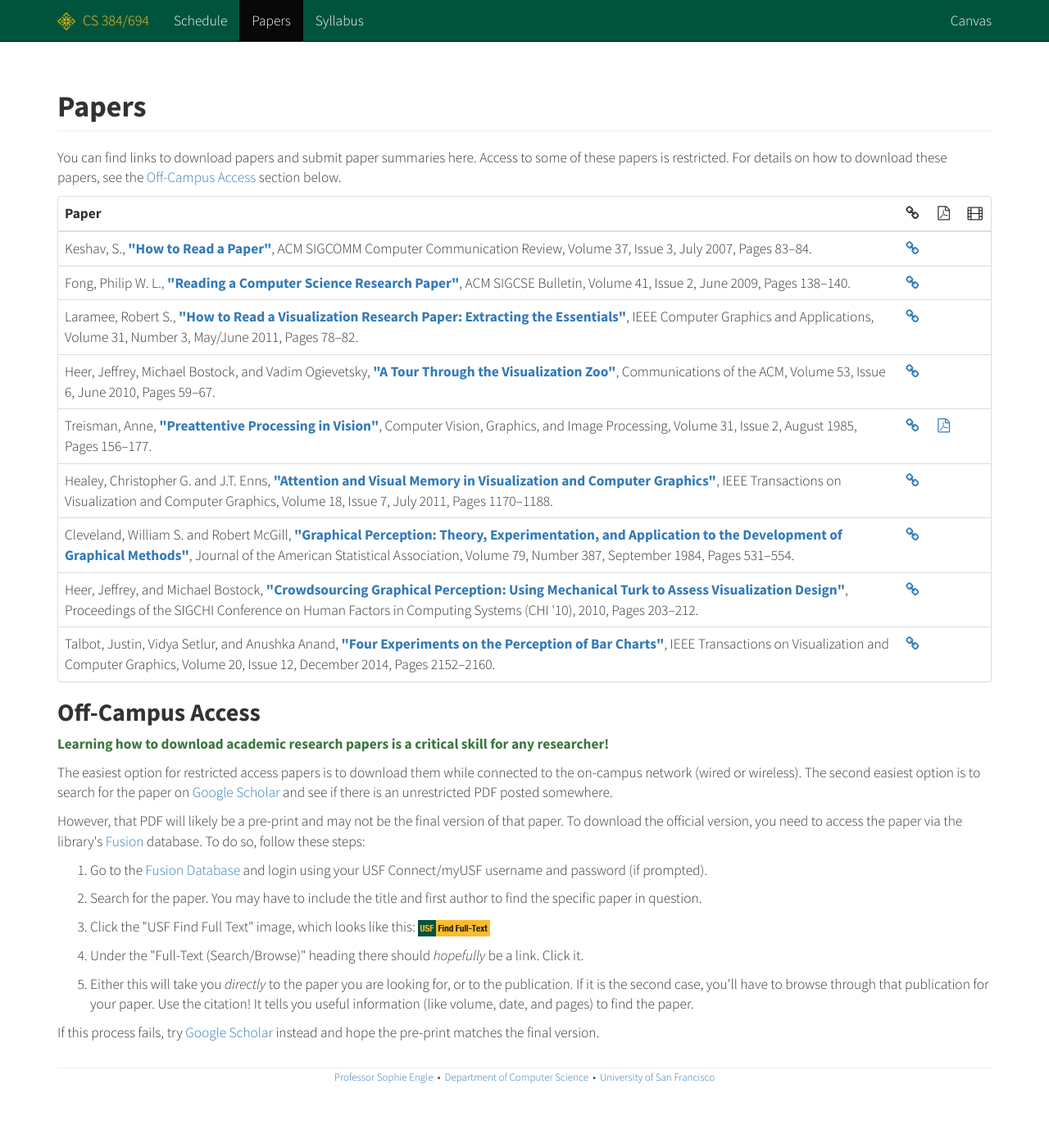
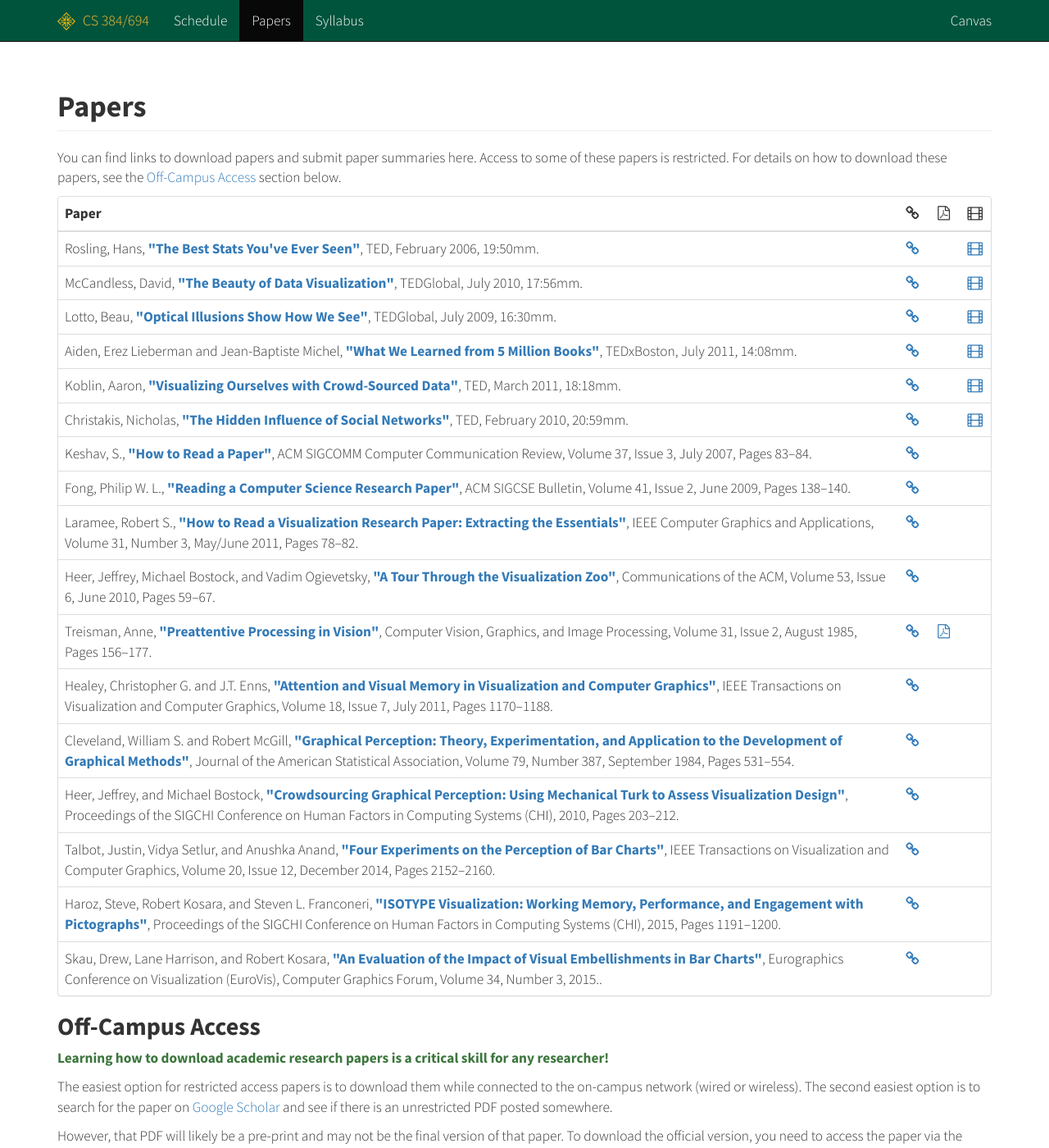
Before and after one commit to cs694/fall2015, a Jekyll site: the page built from papers.html, in a window 1280 px wide and 1400 px high. Shown: the whole window at 82% size. Built offline with Jekyll 4.4.1, drawn with Linux system fonts in a browser that asks for light colours; Markdown is read by kramdown in place of the engine named in the settings.

Commit message:
Adding video links.

```diff
--- a/_data/schedule.yml
+++ b/_data/schedule.yml
@@ -3,7 +3,43 @@
   info : 'Course Introduction'
   gray : false
   flag : false
-  todo : 'We will go over the <a href="{{ site.github.url }}/syllabus.html">syllabus</a>, how to download papers, and go through introductions of everyone in the class. There is nothing due this week.'
+  todo : 'We will go over the <a href="{{ site.github.url }}/syllabus.html">syllabus</a>, how to download papers, and go through introductions of everyone in the class. Time permitting, we will also watch some TED videos. There is nothing due this week.'
+  read :
+    - title   : "The Best Stats You've Ever Seen"
+      authors : 'Rosling, Hans'
+      citation: 'TED, February 2006, 19:50mm'
+      doi     : 'http://www.ted.com/talks/hans_rosling_shows_the_best_stats_you_ve_ever_seen'
+      vid     : 'http://www.ted.com/talks/hans_rosling_shows_the_best_stats_you_ve_ever_seen'
+
+    - title   : "The Beauty of Data Visualization"
+      authors : 'McCandless, David'
+      citation: 'TEDGlobal, July 2010, 17:56mm'
+      doi     : 'http://www.ted.com/talks/david_mccandless_the_beauty_of_data_visualization'
+      vid     : 'http://www.ted.com/talks/david_mccandless_the_beauty_of_data_visualization'
+
+    - title   : "Optical Illusions Show How We See"
+      authors : 'Lotto, Beau'
+      citation: 'TEDGlobal, July 2009, 16:30mm'
+      doi     : 'http://www.ted.com/talks/beau_lotto_optical_illusions_show_how_we_see'
+      vid     : 'http://www.ted.com/talks/beau_lotto_optical_illusions_show_how_we_see'
+
+    - title   : "What We Learned from 5 Million Books"
+      authors : 'Aiden, Erez Lieberman and Jean-Baptiste Michel'
+      citation: 'TEDxBoston, July 2011, 14:08mm'
+      doi     : 'http://www.ted.com/talks/what_we_learned_from_5_million_books'
+      vid     : 'http://www.ted.com/talks/what_we_learned_from_5_million_books'
+
+    - title   : "Visualizing Ourselves with Crowd-Sourced Data"
+      authors : 'Koblin, Aaron'
+      citation: 'TED, March 2011, 18:18mm'
+      doi     : 'http://www.ted.com/talks/aaron_koblin'
+      vid     : 'http://www.ted.com/talks/aaron_koblin'
+
+    - title   : "The Hidden Influence of Social Networks"
+      authors : 'Christakis, Nicholas'
+      citation: 'TED, February 2010, 20:59mm'
+      doi     : 'http://www.ted.com/talks/nicholas_christakis_the_hidden_influence_of_social_networks'
+      vid     : 'http://www.ted.com/talks/nicholas_christakis_the_hidden_influence_of_social_networks'
 
 - week : 2
   date : 2015-09-03
@@ -61,7 +97,7 @@
 
 - week : 5
   date : 2015-09-24
-  info : 'Graphical Perception and Bar Charts'
+  info : 'Perception and Bar Charts'
   link : 'https://usfca.instructure.com/courses/1555423/quizzes/2290673'
   gray : false
   flag : false
@@ -73,7 +109,7 @@
 
     - title   : 'Crowdsourcing Graphical Perception: Using Mechanical Turk to Assess Visualization Design'
       authors : 'Heer, Jeffrey, and Michael Bostock'
-      citation: "Proceedings of the SIGCHI Conference on Human Factors in Computing Systems (CHI '10), 2010, Pages 203&ndash;212"
+      citation: 'Proceedings of the SIGCHI Conference on Human Factors in Computing Systems (CHI), 2010, Pages 203&ndash;212'
       doi     : 'http://dx.doi.org/10.1145/1753326.1753357'
 
     - title   : 'Four Experiments on the Perception of Bar Charts'
@@ -83,9 +119,21 @@
 
 - week : 6
   date : 2015-10-01
-  info : '&nbsp;'
+  info : 'Embellishments and Bar Charts <em>(Tentative)</em>'
   gray : false
   flag : false
+  iffy : true
+  read :
+    - title   : 'ISOTYPE Visualization: Working Memory, Performance, and Engagement with Pictographs'
+      authors : 'Haroz, Steve, Robert Kosara, and Steven L. Franconeri'
+      citation: 'Proceedings of the SIGCHI Conference on Human Factors in Computing Systems (CHI), 2015, Pages 1191&ndash;1200'
+      doi     : 'http://dx.doi.org/10.1145/2702123.2702275'
+
+    - title   : 'An Evaluation of the Impact of Visual Embellishments in Bar Charts'
+      authors : 'Skau, Drew, Lane Harrison, and Robert Kosara'
+      citation: 'Eurographics Conference on Visualization (EuroVis), Computer Graphics Forum, Volume 34, Number 3, 2015.'
+      doi     : 'http://dx.doi.org/10.1109/TVCG.2014.2346320'
+
 
 - week : 7
   date : 2015-10-08
```
